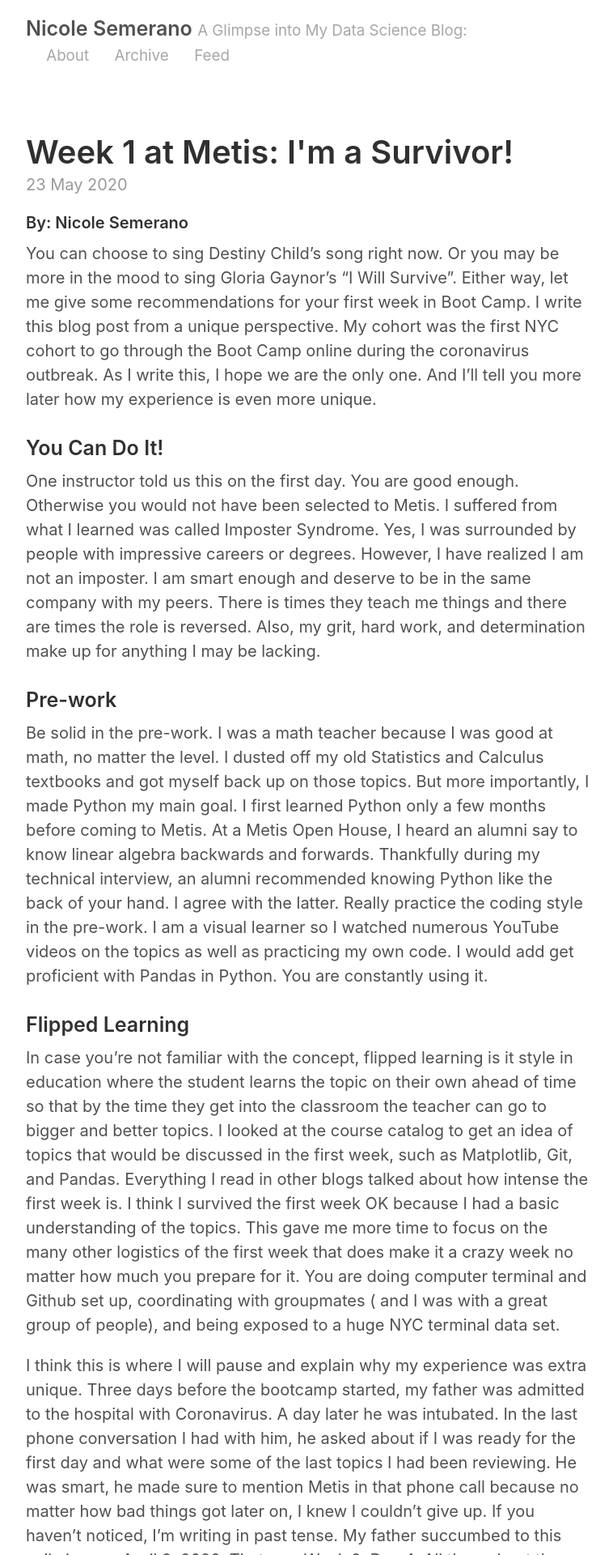
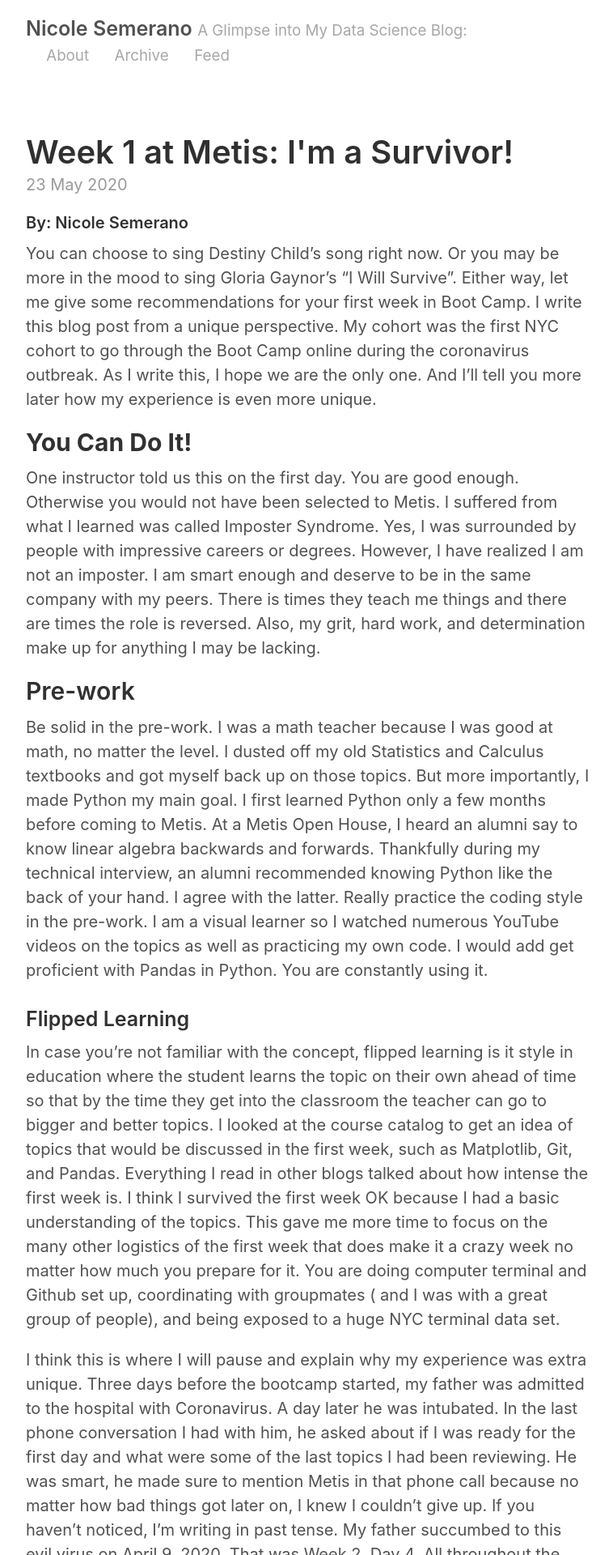
Before and after one commit to nicolesemerano/nicolesemerano.github.io, a Jekyll site: the page built from _posts/2020-5-23-Week1@Metis.md, in a window 1280 px wide. Shown: the top 1920 px of the page at 81% size, without its empty margins (258-1016 px from the left). Built offline with Jekyll 4.4.1, drawn with Linux system fonts in a browser that asks for light colours.

Commit message:
Update 2020-5-23-Week1@Metis.md

```diff
--- a/_posts/2020-5-23-Week1@Metis.md
+++ b/_posts/2020-5-23-Week1@Metis.md
@@ -8,11 +8,11 @@ title: "Week 1 at Metis:  I'm a Survivor!"
 
 You can choose to sing Destiny Child's song right now.  Or you may be more in the mood to sing Gloria Gaynor's "I Will Survive".  Either way, let me give some recommendations for your first week in Boot Camp. I write this blog post from a unique perspective. My cohort was the first NYC cohort to go through the Boot Camp online during the coronavirus outbreak. As I write this, I hope we are the only one. And I'll tell you more later how my experience is even more unique.
 
-### You Can Do It!
+## <b>You Can Do It!</b>
 
 One instructor told us this on the first day. You are good enough. Otherwise you would not have been selected to Metis.  I suffered from what I learned was called Imposter Syndrome. Yes, I was surrounded by people with impressive careers or degrees. However, I have realized I am not an imposter.  I am smart enough and deserve to be in the same company with my peers.  There is times they teach me things and there are times the role is reversed.  Also, my grit, hard work, and determination make up for anything I may be lacking.
 
-### Pre-work
+## Pre-work
 
 Be solid in the pre-work.  I was a math teacher because I was good at math, no matter the level.  I dusted off my old Statistics and Calculus textbooks and got myself back up on those topics.  But more importantly, I made Python my main goal.  I first learned Python only a few months before coming to Metis.  At a Metis Open House, I heard an alumni say to know linear algebra backwards and forwards. Thankfully during my technical interview, an alumni recommended knowing Python like the back of your hand.  I agree with the latter.  Really practice the coding style in the pre-work.  I am a visual learner so I watched numerous YouTube videos on the topics as well as practicing my own code.  I would add get proficient with Pandas in Python.  You are constantly using it.
 
@@ -26,7 +26,7 @@ I think this is where I will pause and explain why my experience was extra uniqu
 
 
 
-<img src="../images/dadnme.jpg" alt="Dad and I." width = "1000">
+<img src="../images/dadnme.jpg" alt="Dad and I." width = "800">
 
 
 
```
